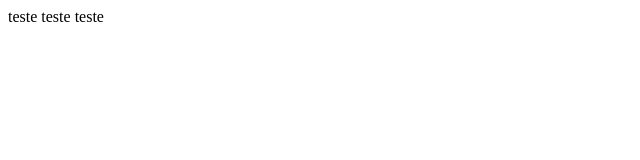
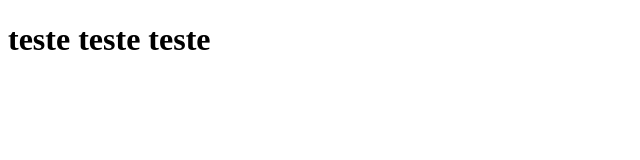
Before and after one commit to guilhermeguy/teste, a plain HTML site: page index.html in a window 1280 px wide. Shown: the whole page, without its empty margins (0-640 px from the left). Drawn offline with Linux system fonts and the light colour scheme.

Commit message:
Inclusao de titulo

```diff
--- a/index.html
+++ b/index.html
@@ -5,6 +5,6 @@
 <title> Meu Site1 </title>
 </head>
 <body>
-teste teste teste
+<h1>teste teste teste</h1>
 </body>
 </html>
```
